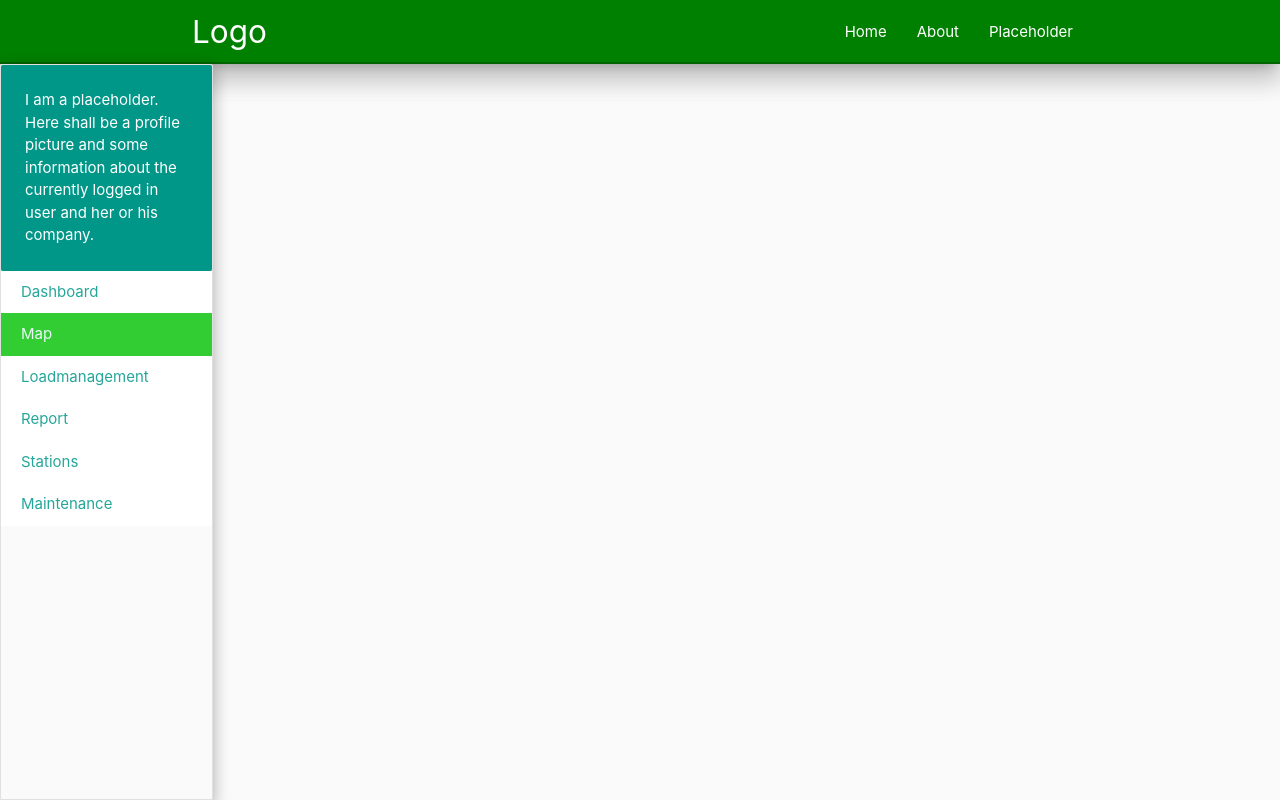
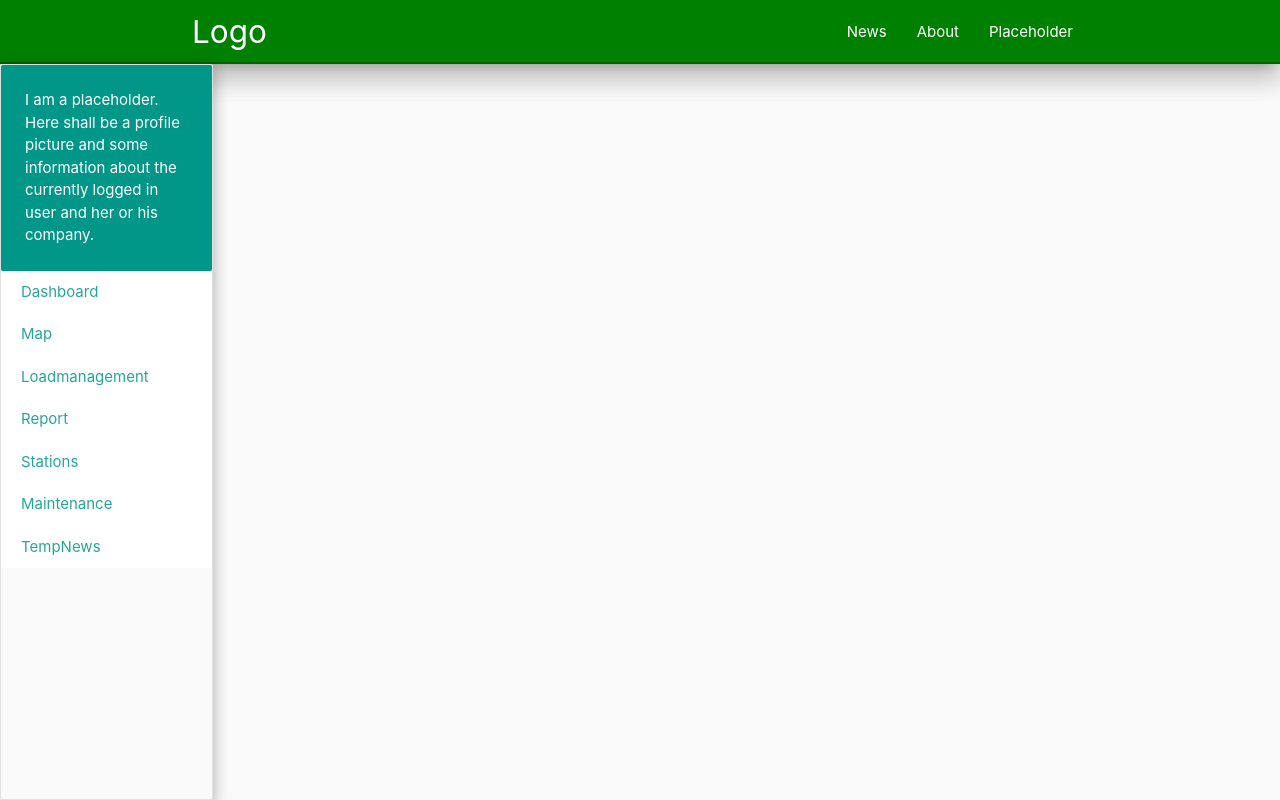
Before and after one commit to muellexx/EV_HMI, a Django app: template EV_HMI/charger/templates/charger/home.html in a window 1280 px wide. Run offline with Django 3.2, Linux system fonts and the light colour scheme; the template is opened without the code that fills it, so the values that code supplies are empty.

Commit message:
Adding of Dashboard view and adjusting sidebar active link behaviour.

```diff
--- a/EV_HMI/charger/static/charger/style.css
+++ b/EV_HMI/charger/static/charger/style.css
@@ -56,3 +56,22 @@ body {
   margin: 0;
   padding: 0;
 }
+
+#main-panel {
+  height: 100%;
+  width: 100%;
+}
+
+.p0 {
+  padding: 0!important;
+}
+
+#panel-titel {
+  width: 90%;
+  margin: 0 auto;
+}
+
+#panel-content {
+  width: 95%;
+  margin: 0 auto;
+}
--- a/EV_HMI/charger/templates/charger/base.html
+++ b/EV_HMI/charger/templates/charger/base.html
@@ -21,7 +21,7 @@
         <div class="container nav-wrapper">
             <a href="/" class="brand-logo">Logo</a>
             <ul id="nav-mobile" class="right hide-on-med-and-down">
-                <li><a href="{% url 'charger-home' %}">Home</a></li>
+                <li><a href="{% url 'charger-home' %}">News</a></li>
                 <li><a href="{% url 'charger-about' %}">About</a></li>
                 <li><a href="#">Placeholder</a></li>
             </ul>
@@ -36,23 +36,24 @@
                     Here shall be a profile picture and some information about the currently logged in user and her or his company.
                 </span>
             </div>
-
-            <a href="#" class="sidebar-item collection-item">Dashboard</a>
-            <a href="#" class="sidebar-item collection-item active">Map</a>
+            {% url 'charger-dashboard' as url_dashboard %}
+            {% url 'charger-home' as url_home %}
+            <a href="{% url 'charger-dashboard' %}" class="sidebar-item collection-item {% if request.get_full_path == url_dashboard %}active{% endif %}">Dashboard</a>
+            <a href="#" class="sidebar-item collection-item">Map</a>
             <a href="#" class="sidebar-item collection-item">Loadmanagement</a>
             <a href="#" class="sidebar-item collection-item">Report</a>
             <a href="#" class="sidebar-item collection-item">Stations</a>
             <a href="#" class="sidebar-item collection-item">Maintenance</a>
+            <a href="{{ url_home }}" class="sidebar-item collection-item {% if request.get_full_path == url_home %}active{% endif %}">TempNews</a>
         </div>
 
-        <div class="col s10">
-            <div class="container">
+        <div class="col s10 p0">
+            <div id="main-panel" class="container">
                 {% block content %}{% endblock %}
             </div>
         </div>
 
     </div>
-    </div>
     <script src="https://cdnjs.cloudflare.com/ajax/libs/materialize/1.0.0/js/materialize.min.js"></script>
 </body>
 </html>
--- a/EV_HMI/charger/urls.py
+++ b/EV_HMI/charger/urls.py
@@ -4,4 +4,5 @@ from . import views
 urlpatterns = [
     path('', views.home, name='charger-home'),
     path('about/', views.about, name='charger-about'),
+    path('dashboard/', views.dashboard, name='charger-dashboard'),
 ]
--- a/EV_HMI/charger/views.py
+++ b/EV_HMI/charger/views.py
@@ -27,3 +27,6 @@ def home(request):
 
 def about(request):
     return render(request, 'charger/about.html')
+
+def dashboard(request):
+    return render(request, 'charger/dashboard.html')
```
Also changed, not shown: EV_HMI/charger/templates/charger/dashboard.html (added, +18 -0 lines).
